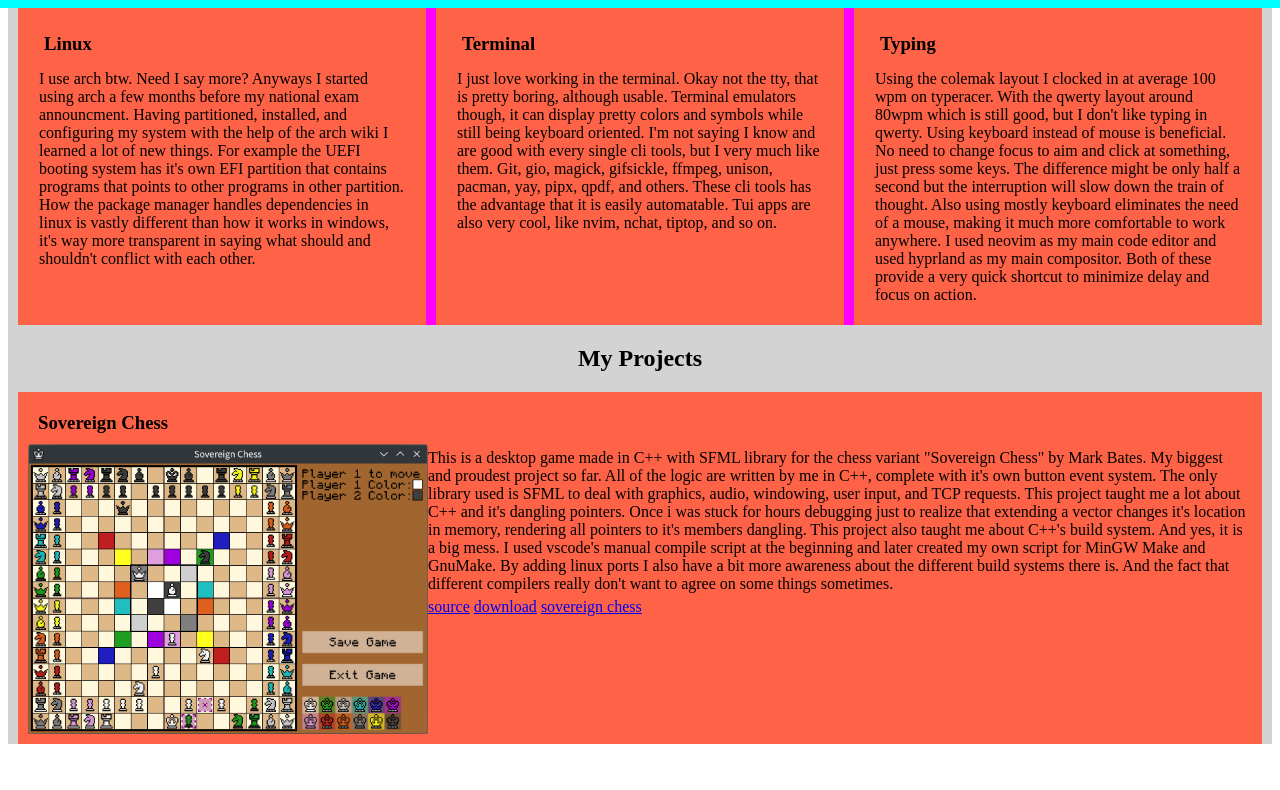
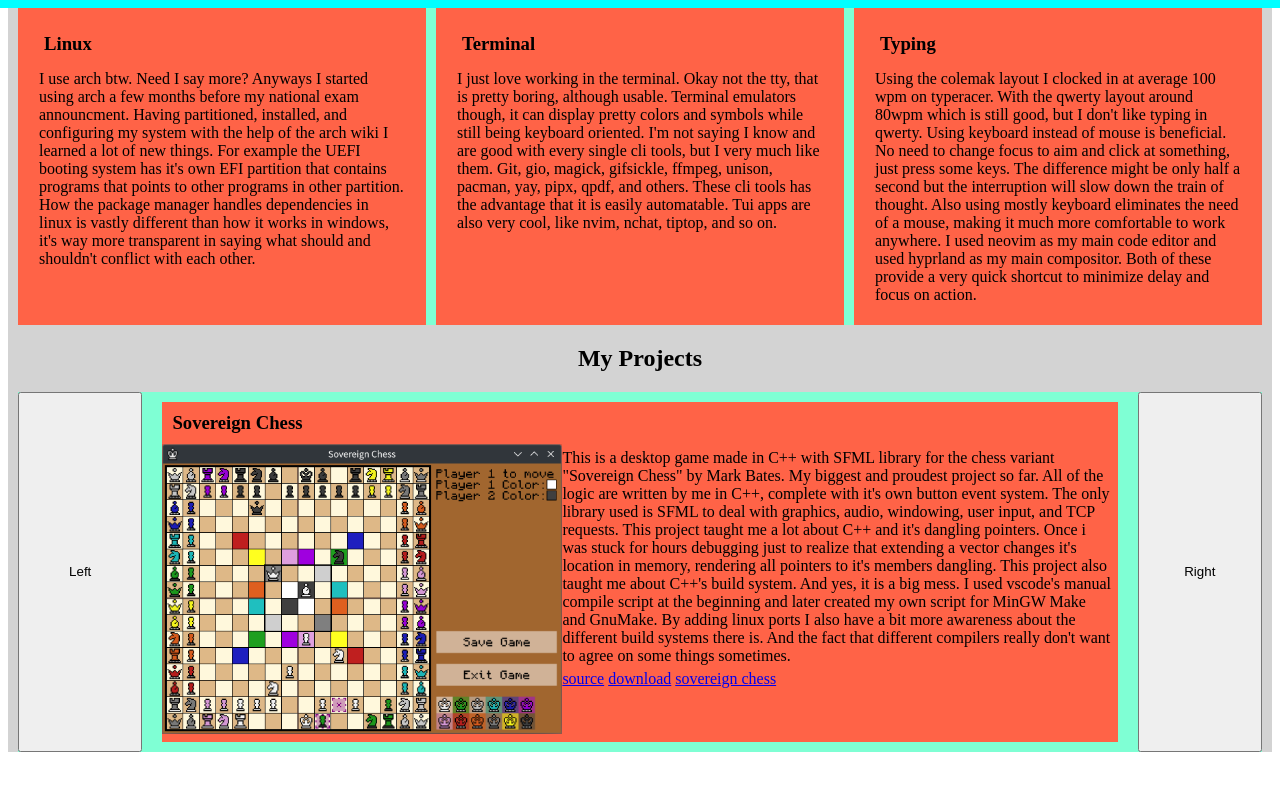
Before and after one commit to SeeStarz/SeeStarz.github.io, a plain HTML site: page index.html in a window 1280 px wide. Shown: the part 792-1582 px from the top of the page. Drawn offline with Linux system fonts and the light colour scheme.

Commit message:
Added javascript, and a little refactor

```diff
--- a/index.html
+++ b/index.html
@@ -4,11 +4,12 @@
 <head>
   <title>The Page Title IDK</title>
   <link rel="stylesheet" href="style.css">
+  <script src="index.js" defer></script>
 </head>
 
 <body>
-  <div class="body">
-    <section class="About">
+  <div id="body">
+    <section id="About">
       <div class="left">
         <div class="wrap">
           <img src="asset/foto.jpg" height="300px" alt="my photo" id="photo">
@@ -33,8 +34,9 @@
       </div>
     </section>
 
+    <section id="Skills">
       <h2>Skills</h2>
-    <section class="Skills">
+      <div class="Flex">
         <div class="Box">
           <h3>C++</h3>
           <p>C++ is a language of mystery.
@@ -122,10 +124,15 @@
             Both of these provide a very quick shortcut to minimize delay and focus on action.
           </p>
         </div>
+      </div>
     </section>
 
+    <section id="Projects">
       <h2>My Projects</h2>
-    <section class="Projects">
+      <div class="Flex">
+        <button type="button" class="jsonly" id="projectleft">Left</button>
+        <button type="button" class="jsonly" id="projectright">Right</button>
+        <div class="Flex">
           <div class="Box">
             <h3>Sovereign Chess</h3>
             <img src="asset/chess.png" height=200>
@@ -193,6 +200,8 @@
               this website will be the entry point for all of my projects.</p>
             <a href="https://seestarz.github.io">here</a>
           </div>
+        </div>
+      </div>
     </section>
   </div>
 
--- /dev/null
+++ b/index.js
@@ -0,0 +1,12 @@
+console.log("Hola");
+console.log(document.getElementsByClassName("jsonly"));
+const elems = document.getElementsByClassName("jsonly");
+
+for (const elem of elems) {
+  elem.style.display = "block";
+  elem.style.visibility = "visible";
+}
+
+console.log(document.querySelector("#Projects .Flex"));
+document.querySelector("#Projects .Flex").style["overflow"] = "hidden";
+console.log(document.querySelector("#Projects .Flex"));
--- a/style.css
+++ b/style.css
@@ -3,12 +3,17 @@
   --footer-height: 150px;
 }
 
-div.body {
+.jsonly {
+  display: none;
+  visibility: hidden;
+}
+
+div#body {
   margin-bottom: var(--footer-height);
   background-color: lightgray;
 }
 
-.About {
+#About {
   display: flex;
   flex-wrap: wrap;
   justify-content: center;
@@ -69,15 +74,15 @@ div.body {
   background-color: lime;
 }
 
-.Skills {
-  background-color: magenta;
+.Flex {
   display: flex;
   flex-wrap: wrap;
   gap: 10px;
   margin: 10px;
+  background-color: aquamarine;
 }
 
-.Skills>.Box {
+#Skills .Box {
   width: 300px;
   padding: 16px;
 }
@@ -100,21 +105,28 @@ h2 {
   padding: 10px;
 }
 
-.Projects {
-  display: grid;
-  grid-template-columns: repeat(3, 100%);
-  background-color: magenta;
-  gap: 30px;
-  margin: 10px;
-  overflow: scroll;
+#projectleft {
+  order: -1;
+  flex-basis: 10%;
+  flex-shrink: 0;
 }
 
-.Projects>.Box {
-  grid-column: span 1;
-  padding: 10px;
+#projectright {
+  order: 1;
+  flex-basis: 10%;
+  flex-shrink: 0;
 }
 
-.Projects img {
+#Projects .Flex {
+  overflow: auto;
+  flex-wrap: nowrap;
+}
+
+#Projects .Box {
+  min-width: 100%;
+}
+
+#Projects img {
   width: 400px;
   height: auto;
   float: left;
```
Lines whose indentation alone changed are shown as unchanged.
